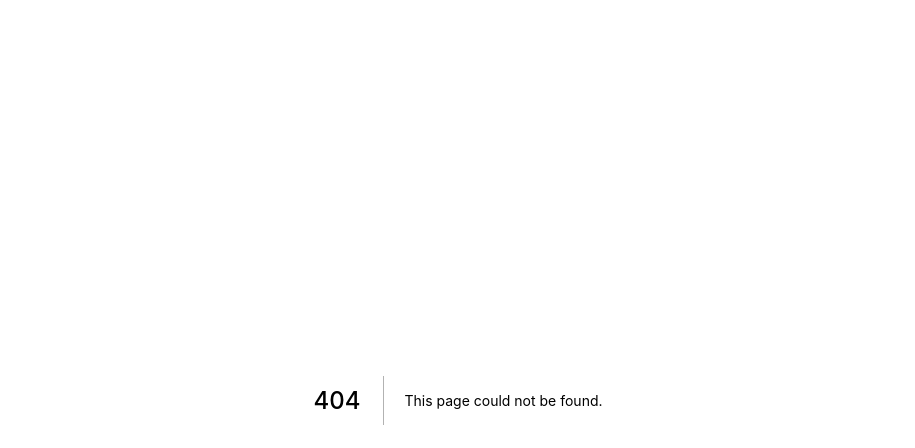
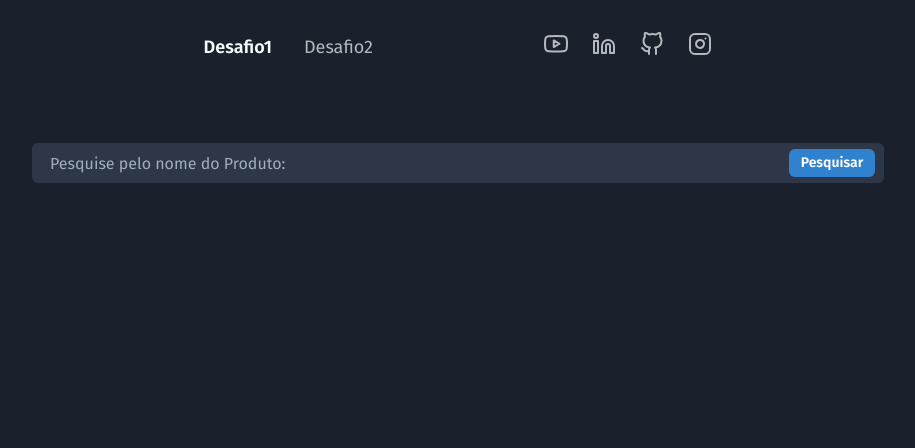
Before and after one commit to devsp-estudos/calindra-desafios-frontend, a Next.js app: page /desafio1 in a window 1280 px wide. Before the commit this address had no page. Shown: the top 448 px of the page, without its empty margins (182-1097 px from the left). Built offline with nearby package versions, Linux system fonts and the light colour scheme.

Commit message:
feat: create page desafio1

```diff
--- a/src/pages/_app.tsx
+++ b/src/pages/_app.tsx
@@ -1,6 +1,6 @@
 import type { AppProps } from 'next/app'
 import Head from 'next/head'
-import { Box, ChakraProvider } from '@chakra-ui/react'
+import { ChakraProvider } from '@chakra-ui/react'
 
 import { theme } from '../styles/theme'
 import '../styles/scrollbar.css'
@@ -14,9 +14,7 @@ function MyApp({ Component, pageProps }: AppProps) {
         <link rel="icon" href="/favicon.ico" />
       </Head>
 
-      <Box maxW="1168px" mx="auto" px={6}>
-        <Component {...pageProps} />
-      </Box>
+      <Component {...pageProps} />
     </ChakraProvider>
   )
 }
--- /dev/null
+++ b/src/pages/desafio1.tsx
@@ -0,0 +1,27 @@
+import { useState } from 'react'
+import { Box } from '@chakra-ui/react'
+
+import { Header } from '../layouts/Header'
+import { InputSearch } from '../components/InputSearch'
+import { ProductsGrid } from '../layouts/ProductsGrid'
+
+import { getProducts, ProductsProps } from '../services/requests/getProducts'
+
+export default function Desafio1() {
+  const [products, setProducts] = useState([] as ProductsProps[])
+
+  const handleSearch = async (text: string) => {
+    if (!text) return
+
+    const arrayProducts = await getProducts(text)
+    setProducts(arrayProducts)
+  }
+
+  return (
+    <Box maxW="900px" mx="auto" px={6}>
+      <Header />
+      <InputSearch handleSearch={handleSearch} />
+      <ProductsGrid products={products} />
+    </Box>
+  )
+}
```
